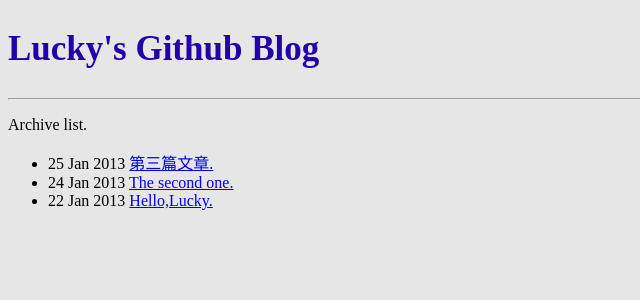
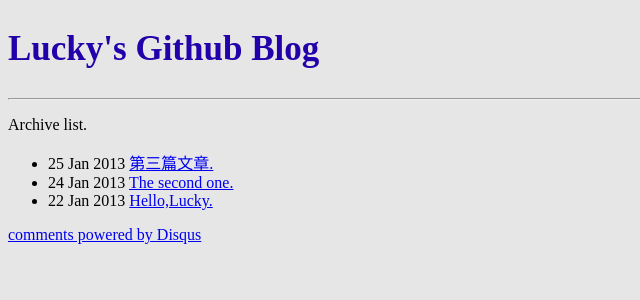
Before and after one commit to lucky521/blog, a Jekyll site: the page built from index.html, in a window 1280 px wide. Shown: the top 300 px of the page, without its empty margins (0-640 px from the left). Built offline with Jekyll 4.4.1, drawn with Linux system fonts in a browser that asks for light colours; comment, search, counter and statistics services are not loaded; part of the change alters nothing that is shown.

Commit message:
Update index.html

```diff
--- a/index.html
+++ b/index.html
@@ -10,3 +10,18 @@ title: Lucky's Github Blog
 </li>
 {% endfor %}
 </ul>
+
+    <div id="disqus_thread"></div>
+    <script type="text/javascript">
+        /* * * CONFIGURATION VARIABLES: EDIT BEFORE PASTING INTO YOUR WEBPAGE * * */
+        var disqus_shortname = 'ojshilu'; // required: replace example with your forum shortname
+
+        /* * * DON'T EDIT BELOW THIS LINE * * */
+        (function() {
+            var dsq = document.createElement('script'); dsq.type = 'text/javascript'; dsq.async = true;
+            dsq.src = '//' + disqus_shortname + '.disqus.com/embed.js';
+            (document.getElementsByTagName('head')[0] || document.getElementsByTagName('body')[0]).appendChild(dsq);
+        })();
+    </script>
+    <noscript>Please enable JavaScript to view the <a href="http://disqus.com/?ref_noscript">comments powered by Disqus.</a></noscript>
+    <a href="http://disqus.com" class="dsq-brlink">comments powered by <span class="logo-disqus">Disqus</span></a>
```
